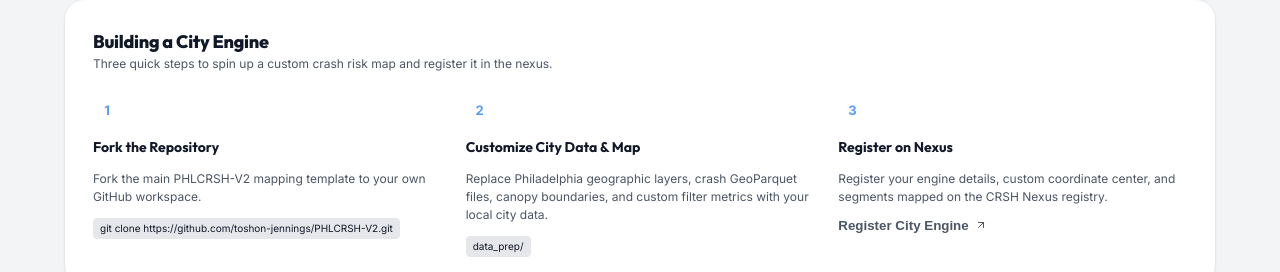
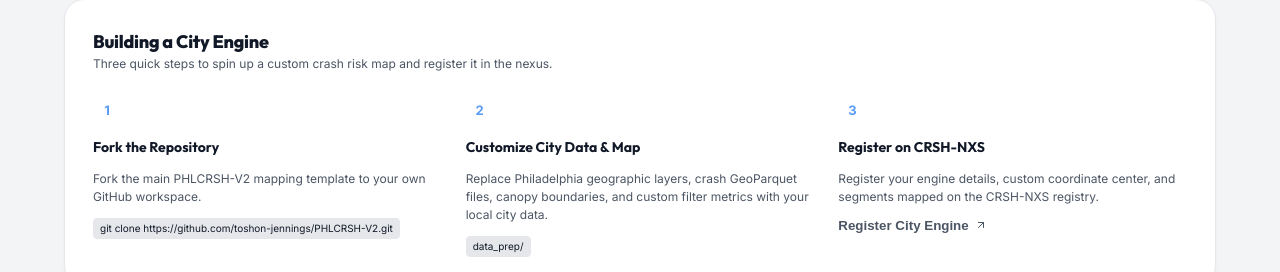
Before and after one commit to toshon-jennings/CRSH-NXS, a React (Vite) app: page / in a window 1280 px wide. Shown: the part 1071-1343 px from the top of the page. Built offline with nearby package versions, Linux system fonts and the light colour scheme.

Commit message:
style: rename register step labels to CRSH-NXS

```diff
--- a/src/App.jsx
+++ b/src/App.jsx
@@ -500,8 +500,8 @@ export default function App() {
             </div>
             <div className="nexus-step-item">
               <div className="nexus-step-num">3</div>
-              <h4>Register on Nexus</h4>
-              <p>Register your engine details, custom coordinate center, and segments mapped on the CRSH Nexus registry.</p>
+              <h4>Register on CRSH-NXS</h4>
+              <p>Register your engine details, custom coordinate center, and segments mapped on the CRSH-NXS registry.</p>
               <button
                 type="button"
                 onClick={() => setIsModalOpen(true)}
```
